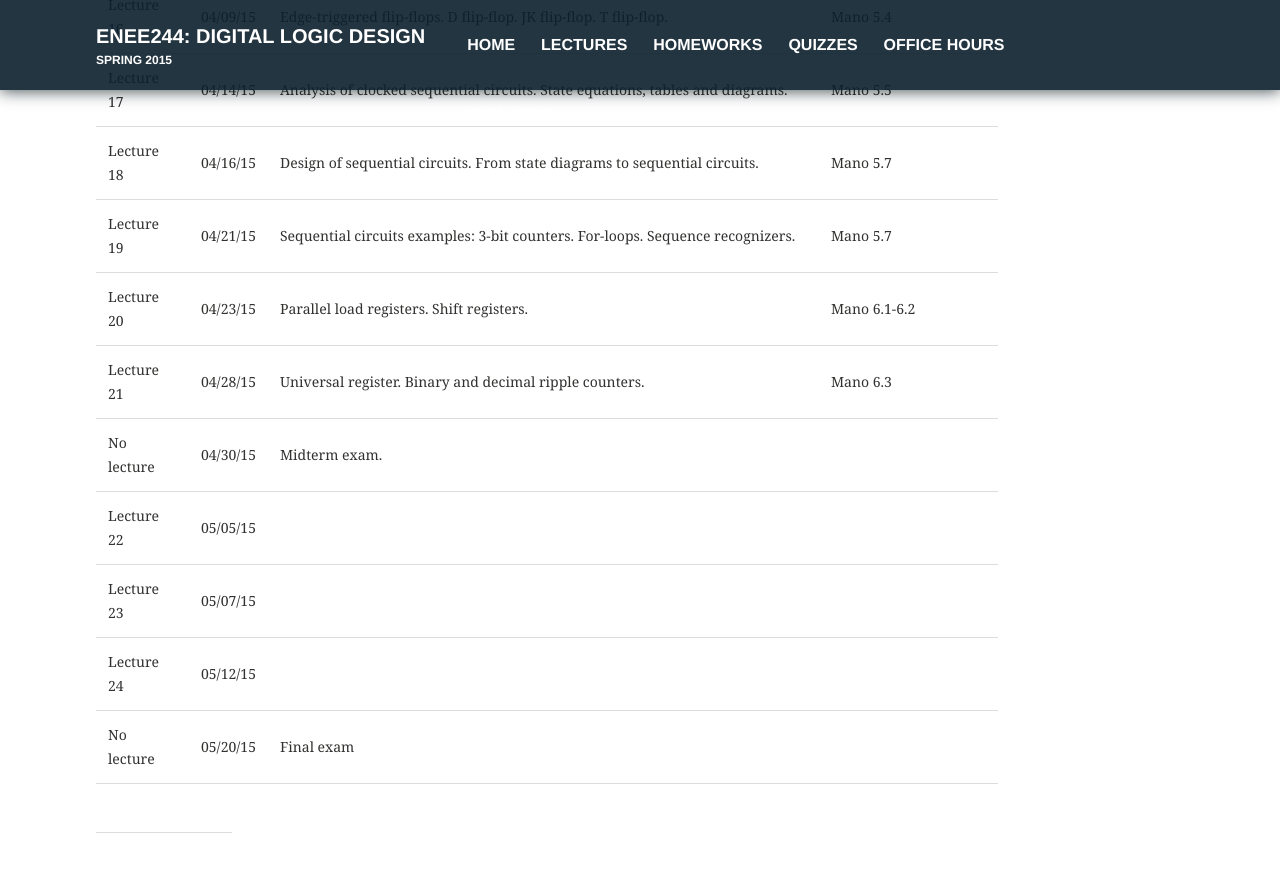
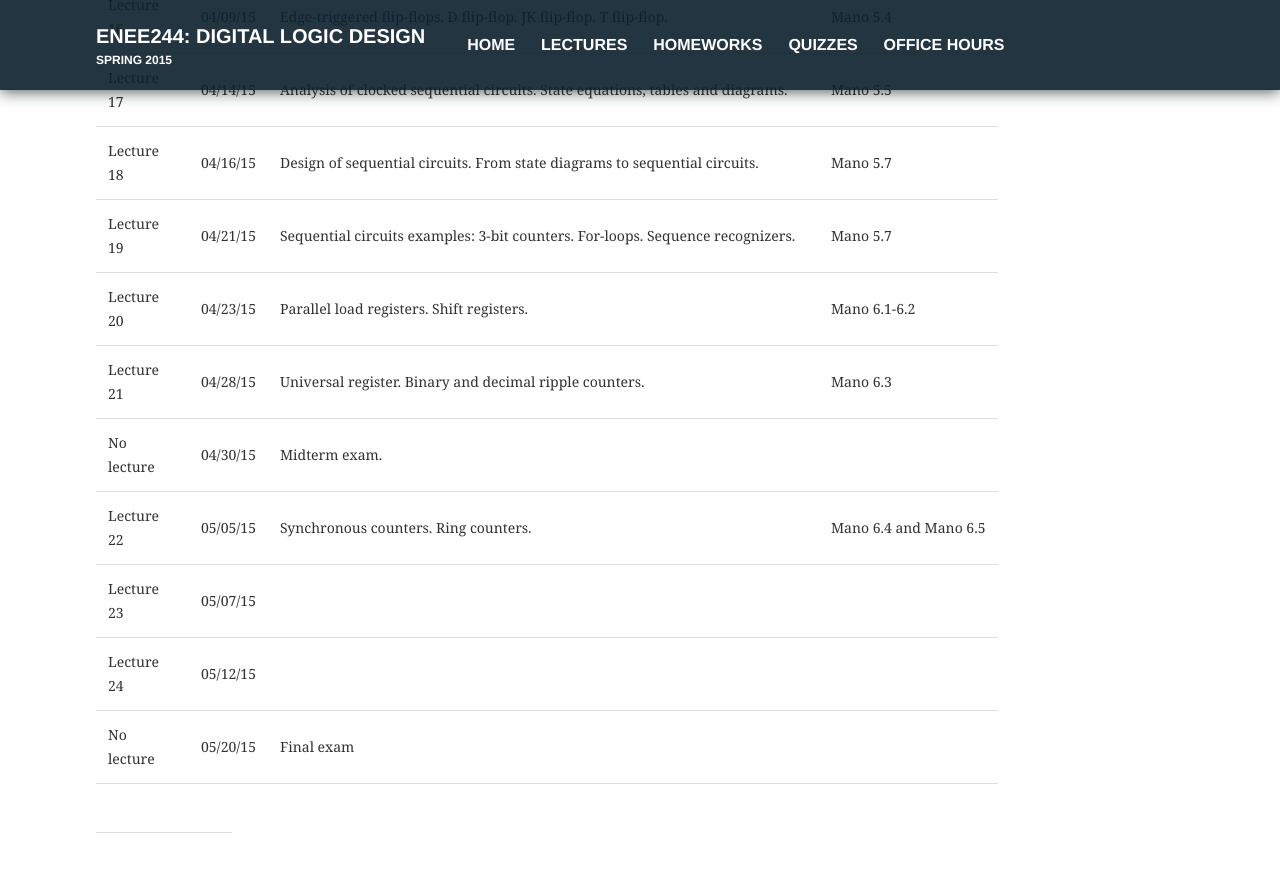
Before and after one commit to enee244/enee244.github.io, a Jekyll site: the page built from lectures/index.md, in a window 1280 px wide and 900 px high, scrolled down 1916 px. Shown: the top 872 px of the window. Built offline with Jekyll 4.4.1, drawn with Linux system fonts in a browser that asks for light colours.

Commit message:
Update index.md

```diff
--- a/lectures/index.md
+++ b/lectures/index.md
@@ -38,7 +38,7 @@ published: true
 |Lecture 20 |04/23/15 | Parallel load registers. Shift registers.| Mano 6.1-6.2
 |Lecture 21 |04/28/15 | Universal register. Binary and decimal ripple counters.| Mano 6.3
 |No lecture |04/30/15 | Midterm exam. |
-|Lecture 22|05/05/15 ||
+|Lecture 22|05/05/15 | Synchronous counters. Ring counters.| Mano 6.4 and Mano 6.5
 |Lecture 23|05/07/15 ||
 |Lecture 24|05/12/15 ||
 |No lecture |05/20/15 |Final exam|
```
